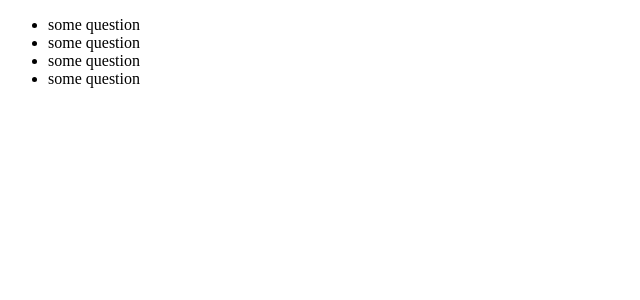
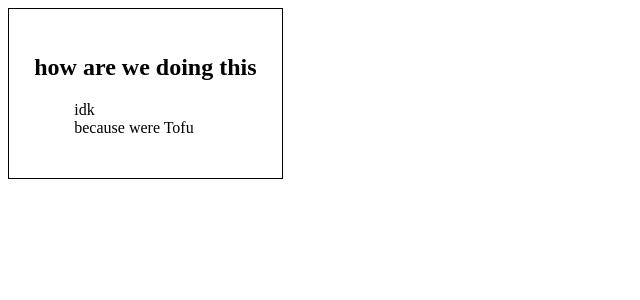
Before and after one commit to team-tofu/app, a React app: page / in a window 1280 px wide. Shown: the top 300 px of the page, without its empty margins (0-640 px from the left). Built offline with nearby package versions, Linux system fonts and the light colour scheme.

Commit message:
styled Poll component

```diff
--- /dev/null
+++ b/src/components/Poll.css
@@ -0,0 +1,10 @@
+.poll{
+  display: inline-block;
+  border: 1px solid black;
+  padding: 2%;
+}
+
+.poll ul {
+  list-style: none;
+  padding: none;
+}
--- a/src/components/Poll.js
+++ b/src/components/Poll.js
@@ -1,5 +1,7 @@
 import React from 'react';
 import propTypes from 'prop-types';
+import styles from './Poll.css';
+
 
 export default function Poll({ question, options }) {
   const optionsList = options.map((option, i) => {
@@ -7,8 +9,10 @@ export default function Poll({ question, options }) {
   });
   return (
     <>
-    <h2>{question}</h2>
-    <ul>{optionsList}</ul>
+    <section className={styles.poll}>
+      <h2>{question}</h2>
+      <ul>{optionsList}</ul>
+    </section>
     </>
   );
 
@@ -16,5 +20,5 @@ export default function Poll({ question, options }) {
 
 Poll.propTypes = {
   question: propTypes.string.isRequired,
-  options: propTypes.array
+  options: propTypes.array.isRequired
 };
--- a/src/components/app/App.js
+++ b/src/components/app/App.js
@@ -1,10 +1,10 @@
 import React from 'react';
-import Polls from '../Polls';
+import Poll from '../Poll';
 
 export default function App() {
   return (
     <>
-    <Polls />
+    <Poll question={'how are we doing this'} options={['idk', 'because were Tofu']}/>
     </>
   );
 }
```
Also changed, not shown: 2 other files (tests, documents, lock files or other folders).
